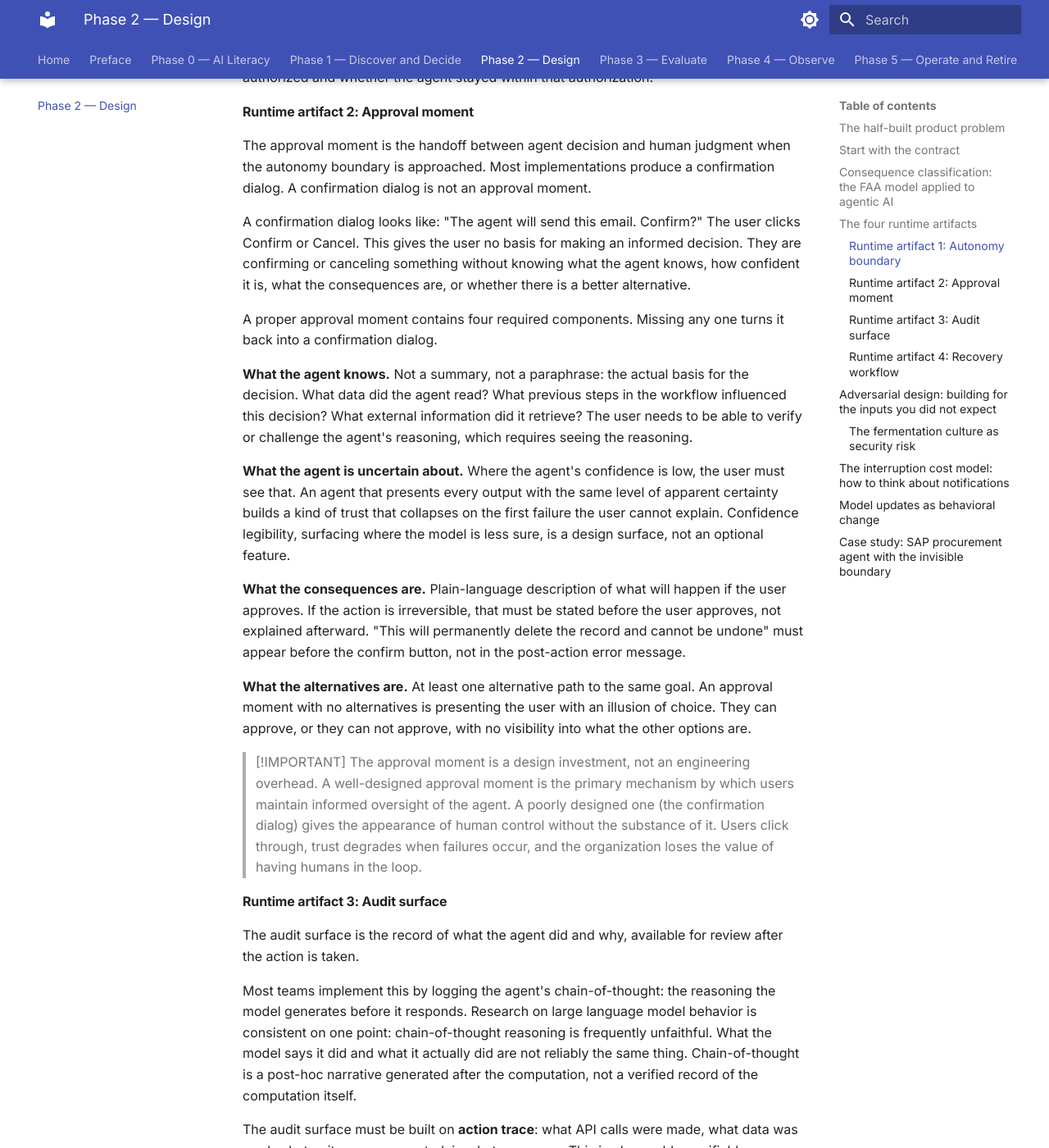
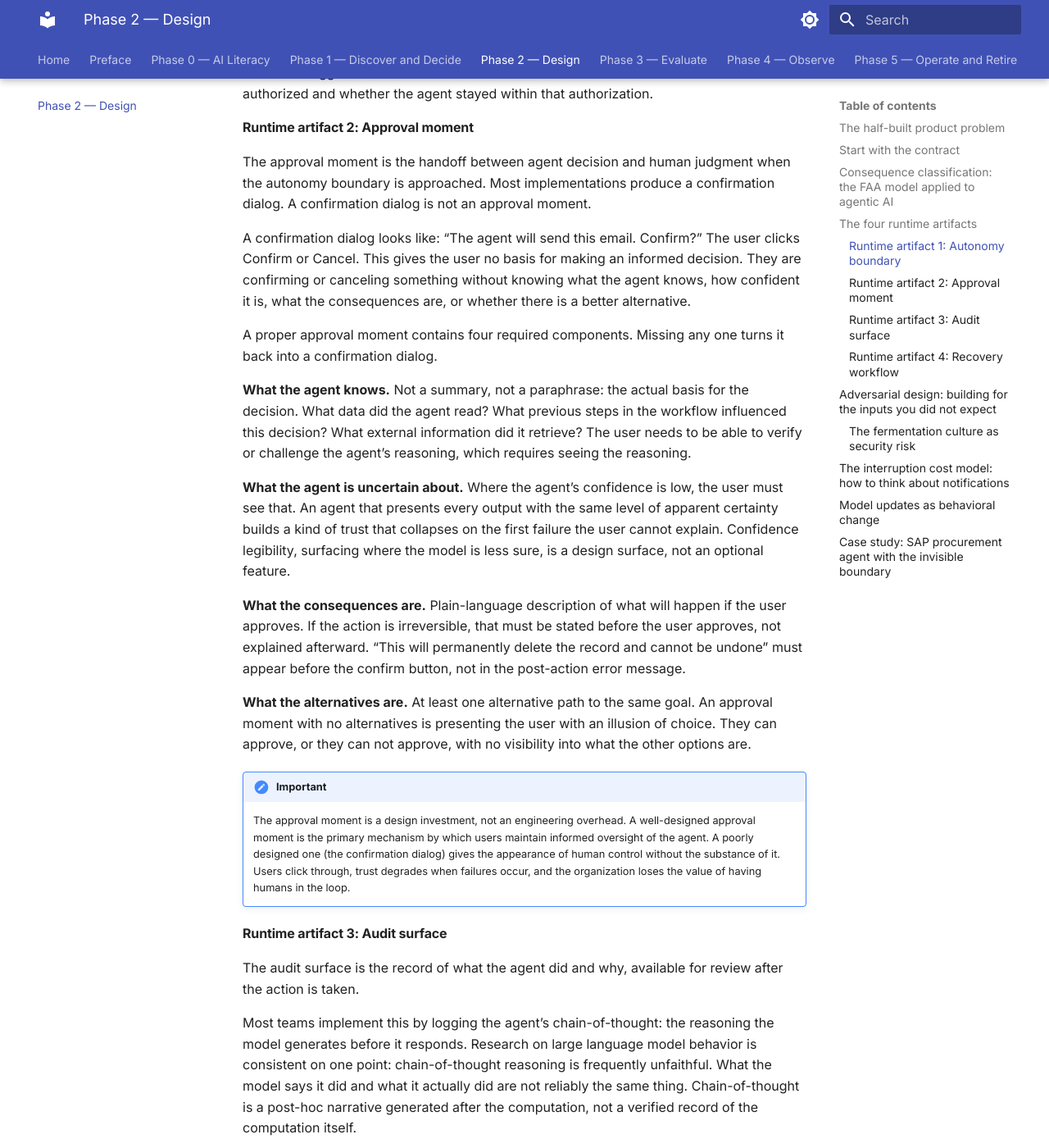
Before and after one commit to yoramfmd/agentic-ai-for-pms, an MkDocs documentation site: the page built from docs/03-design.md, in a window 1280 px wide and 1400 px high, scrolled down 2974 px. Shown: the whole window at 82% size. Built offline with MkDocs 1.6.1 and Material for MkDocs 9.7.7, drawn with Linux system fonts in a browser that asks for light colours; some of the changed text lies outside the part shown.

Commit message:
Convert admonitions to MkDocs syntax: chapters 02-03

```diff
--- a/docs/03-design.md
+++ b/docs/03-design.md
@@ -64,7 +68,7 @@
 
 Design requirements for the autonomy boundary:
 
-It must be defined before any action is taken. "The agent uses its judgment" is not a defined autonomy boundary.
+It must be defined before any action is taken. “The agent uses its judgment” is not a defined autonomy boundary.
 
 It must be visible to the user at the moment it matters. Not in documentation somewhere; visible in the product at the point where the boundary becomes relevant to a decision the user is about to make.
 
@@ -74,47 +78,49 @@
 
 The approval moment is the handoff between agent decision and human judgment when the autonomy boundary is approached. Most implementations produce a confirmation dialog. A confirmation dialog is not an approval moment.
 
-A confirmation dialog looks like: "The agent will send this email. Confirm?" The user clicks Confirm or Cancel. This gives the user no basis for making an informed decision. They are confirming or canceling something without knowing what the agent knows, how confident it is, what the consequences are, or whether there is a better alternative.
+A confirmation dialog looks like: “The agent will send this email. Confirm?” The user clicks Confirm or Cancel. This gives the user no basis for making an informed decision. They are confirming or canceling something without knowing what the agent knows, how confident it is, what the consequences are, or whether there is a better alternative.
 
 A proper approval moment contains four required components. Missing any one turns it back into a confirmation dialog.
 
-**What the agent knows.** Not a summary, not a paraphrase: the actual basis for the decision. What data did the agent read? What previous steps in the workflow influenced this decision? What external information did it retrieve? The user needs to be able to verify or challenge the agent's reasoning, which requires seeing the reasoning.
+**What the agent knows.** Not a summary, not a paraphrase: the actual basis for the decision. What data did the agent read? What previous steps in the workflow influenced this decision? What external information did it retrieve? The user needs to be able to verify or challenge the agent’s reasoning, which requires seeing the reasoning.
 
-**What the agent is uncertain about.** Where the agent's confidence is low, the user must see that. An agent that presents every output with the same level of apparent certainty builds a kind of trust that collapses on the first failure the user cannot explain. Confidence legibility, surfacing where the model is less sure, is a design surface, not an optional feature.
+**What the agent is uncertain about.** Where the agent’s confidence is low, the user must see that. An agent that presents every output with the same level of apparent certainty builds a kind of trust that collapses on the first failure the user cannot explain. Confidence legibility, surfacing where the model is less sure, is a design surface, not an optional feature.
 
-**What the consequences are.** Plain-language description of what will happen if the user approves. If the action is irreversible, that must be stated before the user approves, not explained afterward. "This will permanently delete the record and cannot be undone" must appear before the confirm button, not in the post-action error message.
+**What the consequences are.** Plain-language description of what will happen if the user approves. If the action is irreversible, that must be stated before the user approves, not explained afterward. “This will permanently delete the record and cannot be undone” must appear before the confirm button, not in the post-action error message.
 
 **What the alternatives are.** At least one alternative path to the same goal. An approval moment with no alternatives is presenting the user with an illusion of choice. They can approve, or they can not approve, with no visibility into what the other options are.
 
-> [!IMPORTANT]
-> The approval moment is a design investment, not an engineering overhead. A well-designed approval moment is the primary mechanism by which users maintain informed oversight of the agent. A poorly designed one (the confirmation dialog) gives the appearance of human control without the substance of it. Users click through, trust degrades when failures occur, and the organization loses the value of having humans in the loop.
+!!! important
+    The approval moment is a design investment, not an engineering overhead. A well-designed approval moment is the primary mechanism by which users maintain informed oversight of the agent. A poorly designed one (the confirmation dialog) gives the appearance of human control without the substance of it. Users click through, trust degrades when failures occur, and the organization loses the value of having humans in the loop.
+
 
 #### Runtime artifact 3: Audit surface
 
 The audit surface is the record of what the agent did and why, available for review after the action is taken.
 
-Most teams implement this by logging the agent's chain-of-thought: the reasoning the model generates before it responds. Research on large language model behavior is consistent on one point: chain-of-thought reasoning is frequently unfaithful. What the model says it did and what it actually did are not reliably the same thing. Chain-of-thought is a post-hoc narrative generated after the computation, not a verified record of the computation itself.
+Most teams implement this by logging the agent’s chain-of-thought: the reasoning the model generates before it responds. Research on large language model behavior is consistent on one point: chain-of-thought reasoning is frequently unfaithful. What the model says it did and what it actually did are not reliably the same thing. Chain-of-thought is a post-hoc narrative generated after the computation, not a verified record of the computation itself.
 
-The audit surface must be built on **action trace**: what API calls were made, what data was read, what writes were executed, in what sequence. This is observable, verifiable behavior, not the model's account of its own reasoning.
+The audit surface must be built on **action trace**: what API calls were made, what data was read, what writes were executed, in what sequence. This is observable, verifiable behavior, not the model’s account of its own reasoning.
 
 Beyond the action trace, the audit surface must record three additional fields in every enterprise deployment:
 
-Whose authority was delegated for this action. Not "the system was authorized." Which person or role, in which organizational position, explicitly authorized this class of action.
+Whose authority was delegated for this action. Not “the system was authorized.” Which person or role, in which organizational position, explicitly authorized this class of action.
 
 Which version of the governance policy was in effect at the time of the action. Policies change. The policy that was in effect when the action was taken is the policy against which the action should be assessed, not the current version.
 
 Who carries the outcome if the action was wrong. If this field is blank, the system is not governed. It is operating. Someone will fill it in reactively when an incident occurs; it should be filled in proactively when the product is designed.
 
-> [!NOTE]
-> The audit surface must be readable by the person most affected by the agent's action, not only by the engineer diagnosing a failure. The customer who received an incorrect notice, the vendor whose payment was delayed, the employee whose request was rejected by an automated process: these people are entitled to understand what happened and why, stated in plain language without requiring technical knowledge to interpret.
->
-> In regulated industries, this is increasingly a legal requirement, not a design preference. Design it before a regulator asks for it.
+!!! note
+    The audit surface must be readable by the person most affected by the agent’s action, not only by the engineer diagnosing a failure. The customer who received an incorrect notice, the vendor whose payment was delayed, the employee whose request was rejected by an automated process: these people are entitled to understand what happened and why, stated in plain language without requiring technical knowledge to interpret.
+
+    In regulated industries, this is increasingly a legal requirement, not a design preference. Design it before a regulator asks for it.
+
 
 #### Runtime artifact 4: Recovery workflow
 
-When the agent is wrong, the user needs a path forward. An error message is not a recovery workflow. "Please contact support" is not a recovery workflow. A path forward means a designed mechanism for correcting or compensating for the agent's error.
+When the agent is wrong, the user needs a path forward. An error message is not a recovery workflow. “Please contact support” is not a recovery workflow. A path forward means a designed mechanism for correcting or compensating for the agent’s error.
 
-Gmail's Undo Send is the clearest design template. The system appears to have acted, but delays actual execution long enough for the user to reverse the decision. The user is informed. The window is brief. After it closes, the action is committed. This design solves a specific problem: the gap between "I pressed send" and "I meant to press send."
+Gmail’s Undo Send is the clearest design template. The system appears to have acted, but delays actual execution long enough for the user to reverse the decision. The user is informed. The window is brief. After it closes, the action is committed. This design solves a specific problem: the gap between “I pressed send” and “I meant to press send.”
 
 Three categories of recovery affordance correspond to three types of action:
 
@@ -130,20 +136,19 @@
 
 Every enterprise agentic system that reads external content (email, documents, APIs, web pages, customer input) is exposed to a class of attack that does not exist in traditional software. The attack does not require breaking the system. It requires giving the system instructions that the system will follow.
 
-This is called **prompt injection**: malicious content embedded in the agent's environment that overwrites or subverts the agent's intended instructions. Because a language model is designed to follow instructions, it does not inherently distinguish between instructions from its operator (you) and instructions embedded in the content it processes (from anyone who can put content in front of it).
+This is called **prompt injection**: malicious content embedded in the agent’s environment that overwrites or subverts the agent’s intended instructions. Because a language model is designed to follow instructions, it does not inherently distinguish between instructions from its operator (you) and instructions embedded in the content it processes (from anyone who can put content in front of it).
 
 The scale of this problem is larger than most teams recognize. Research published in 2025 (Greshake et al., arXiv 2509.25624v2) demonstrated greater than 90 percent attack success rates on frontier models using Sequential Tool Attack Chaining (STAC). STAC works by embedding a chain of small instructions across multiple tool calls, each individually innocuous-looking, that accumulate toward a malicious goal no single call would achieve. An agent that reads three customer emails, each containing a single fragment of an instruction, can be induced to execute an action that none of the fragments would have triggered alone.
 
-> [!WARNING]
-> **The four attack vectors every agentic system must be designed against:**
->
-> **Prompt injection:** Instructions embedded in external content that redirect the agent's behavior. Example: a customer email that contains hidden text instructing the agent to mark the account as VIP regardless of the actual customer status.
->
-> **Tool abuse:** Using a legitimate tool for unintended purposes. An agent with access to a search API can be induced to exfiltrate data through the query parameters. An agent with email access can be induced to forward sensitive context to an external address. The attack uses authorized tools; it does not require unauthorized access.
->
-> **Credential leakage:** The agent surfaces authentication tokens, API keys, or session credentials that it encountered in its context. Industry audit data from 2025 found credential leakage vulnerabilities in approximately 95 percent of 847 audited production agentic deployments.
->
-> **Permission escalation:** The agent infers broader authorization than was explicitly granted and acts on that inference. "You have access to the customer database" becomes "you may write to the database" becomes "you may delete records" through a chain of individually plausible inferences, collectively catastrophic.
+!!! warning "The four attack vectors every agentic system must be designed against:"
+    **Prompt injection:** Instructions embedded in external content that redirect the agent’s behavior. Example: a customer email that contains hidden text instructing the agent to mark the account as VIP regardless of the actual customer status.
+
+    **Tool abuse:** Using a legitimate tool for unintended purposes. An agent with access to a search API can be induced to exfiltrate data through the query parameters. An agent with email access can be induced to forward sensitive context to an external address. The attack uses authorized tools; it does not require unauthorized access.
+
+    **Credential leakage:** The agent surfaces authentication tokens, API keys, or session credentials that it encountered in its context. Industry audit data from 2025 found credential leakage vulnerabilities in approximately 95 percent of 847 audited production agentic deployments.
+
+    **Permission escalation:** The agent infers broader authorization than was explicitly granted and acts on that inference. “You have access to the customer database” becomes “you may write to the database” becomes “you may delete records” through a chain of individually plausible inferences, collectively catastrophic.
+
 
 Red-teaming an agentic system before launch is not optional. It is a required design phase with documented outputs. The red-team report is a launch deliverable.
 
@@ -155,7 +160,7 @@
 
 ### The interruption cost model: how to think about notifications
 
-Every notification, alert, or approval request the agent generates interrupts a human supervisor. That interruption has a cost. Most agentic product teams design notification behavior based on "what should trigger a notification" without modeling the cost of the notification itself.
+Every notification, alert, or approval request the agent generates interrupts a human supervisor. That interruption has a cost. Most agentic product teams design notification behavior based on “what should trigger a notification” without modeling the cost of the notification itself.
 
 The correct model, formalized by Microsoft researcher Eric Horvitz in 1999, frames the decision as a balance: the cost of interrupting the supervisor now versus the cost of waiting until a natural breakpoint. This is a quantifiable design parameter.
 
@@ -163,10 +168,11 @@
 
 This did not happen because the alarms were wrong. The clinical data triggering the alarms was accurate. It happened because the systems were designed with no model for the cost of interruption. Every threshold violation triggered an alarm, with no calculation of what the nurse was currently doing, how urgent this particular alarm was relative to the previous twelve, or what the consequence of one more interruption in the next thirty seconds would be.
 
-> [!IMPORTANT]
-> Enterprise agentic products are in the same position. An approval request that interrupts a supervisor doing focused work has a real cost: cognitive disruption, context switching, the time to review the request, and the reduced quality of the supervisor's judgment when they are being asked to review their fifteenth approval request of the morning.
->
-> Design the notification surface to model the cost of interruption, not just the importance of the event. The goal is not to minimize approvals; it is to make every approval meaningful.
+!!! important
+    Enterprise agentic products are in the same position. An approval request that interrupts a supervisor doing focused work has a real cost: cognitive disruption, context switching, the time to review the request, and the reduced quality of the supervisor’s judgment when they are being asked to review their fifteenth approval request of the morning.
+
+    Design the notification surface to model the cost of interruption, not just the importance of the event. The goal is not to minimize approvals; it is to make every approval meaningful.
+
 
 ### Model updates as behavioral change
 
@@ -174,12 +180,13 @@
 
 This is a point of significant organizational friction. Engineering teams treat a model version update as an infrastructure event, equivalent to upgrading a database version. The provider sends a notice; the team acknowledges it; the updated model begins serving production traffic. No code changed. No deployment event was logged. No sign-off was required.
 
-The problem: a language model version change can quietly shift how the agent interprets its instructions, resolves ambiguous requests, handles edge cases, and infers authorization. These changes are not always documented. They are not always predictable from the provider's release notes. The behavioral change propagates silently into production.
+The problem: a language model version change can quietly shift how the agent interprets its instructions, resolves ambiguous requests, handles edge cases, and infers authorization. These changes are not always documented. They are not always predictable from the provider’s release notes. The behavioral change propagates silently into production.
 
-> [!WARNING]
-> **A model version update requires the same governance response as a code deployment:** re-run the evaluation suite against the new model version; compare the results to the baseline; confirm that the agent's behavior on edge cases and adversarial inputs has not shifted outside acceptable bounds; require sign-off before the updated model serves production traffic.
->
-> If this feels like an excessive process burden, the right response is to invest in making the evaluation suite fast enough to run quickly, not to skip it.
+!!! warning
+    **A model version update requires the same governance response as a code deployment:** re-run the evaluation suite against the new model version; compare the results to the baseline; confirm that the agent’s behavior on edge cases and adversarial inputs has not shifted outside acceptable bounds; require sign-off before the updated model serves production traffic.
+
+    If this feels like an excessive process burden, the right response is to invest in making the evaluation suite fast enough to run quickly, not to skip it.
+
 
 ### Case study: SAP procurement agent with the invisible boundary
 
@@ -191,7 +198,7 @@
 
 The autonomy boundary was invisible. The buyer had no way to know what the threshold was or that the agent was authorized to act without asking in this scenario.
 
-The approval moment was never triggered. The threshold classification was based on invoice amount alone, without considering the supplier's error history or the buyer's standing instruction to flag this supplier.
+The approval moment was never triggered. The threshold classification was based on invoice amount alone, without considering the supplier’s error history or the buyer’s standing instruction to flag this supplier.
 
 The audit surface did not record the decision basis. The log shows that the order was placed. It does not record what the agent considered, what context it had, or why it did not escalate.
 
```
Also changed, not shown: other parts of docs/03-design.md (+20 -16 lines), docs/02-discover-and-decide.md (+39 -37 lines).
